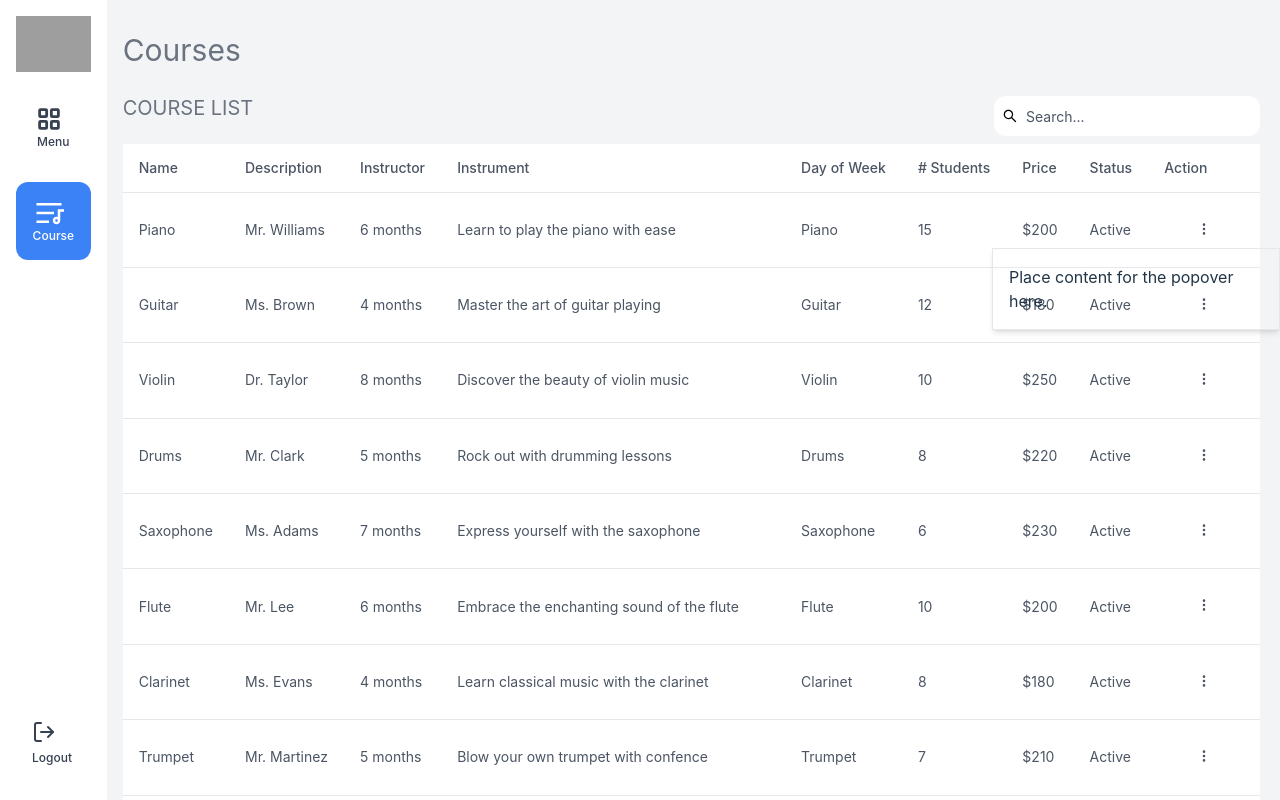
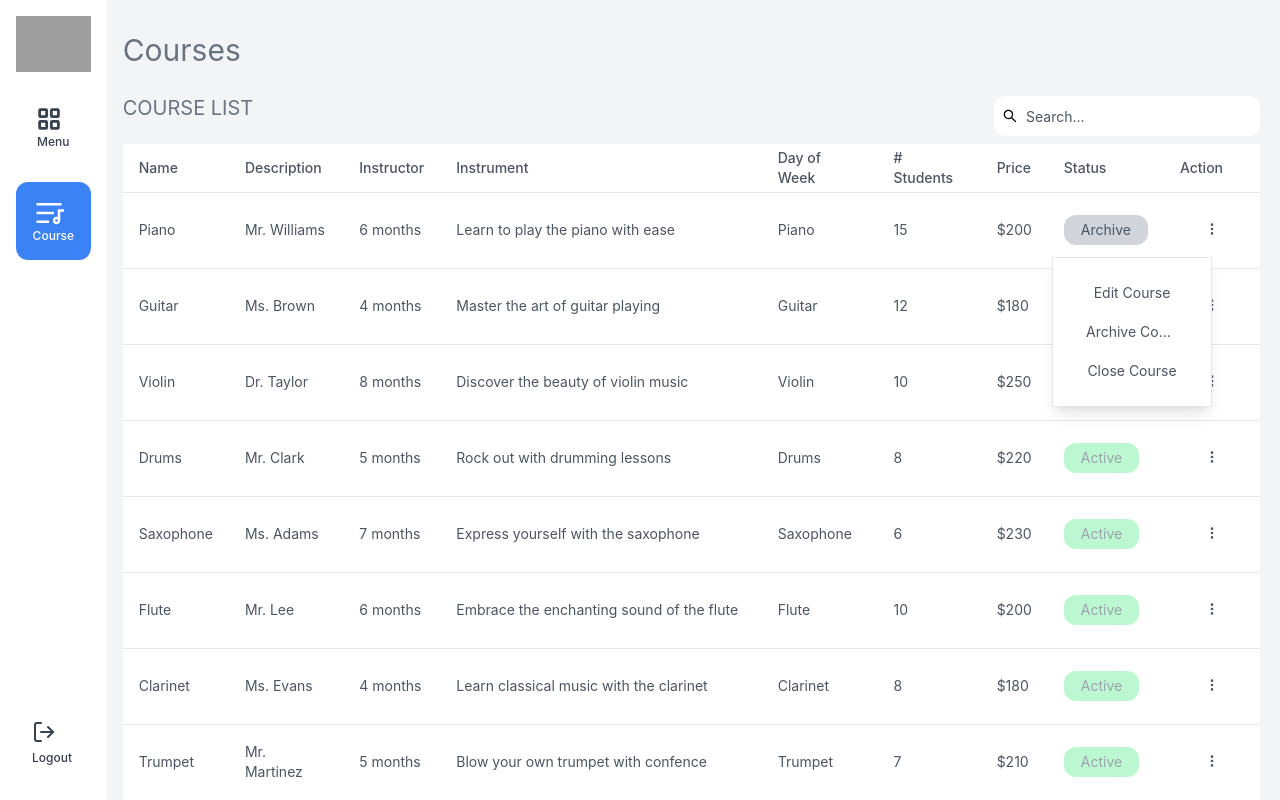
Before and after one commit to rajendranali/music-school-dashbord, a React (Vite) app: page /course in a window 1280 px wide. Both pictures are taken after a click on the button 1204 px from the left and 228 px from the top of the page. Built offline with nearby package versions, Linux system fonts and the light colour scheme; data requests are answered from the project's data file; grey boxes are pictures that could not be loaded.

Commit message:
ui and condition different cases

```diff
--- a/db.json
+++ b/db.json
@@ -144,7 +144,7 @@
             "instrument": "Piano",
             "numStudents": "15",
             "price": "$200",
-            "status": "Active",
+            "status": "Archive",
             "action": "Edit"
         },
         {
@@ -156,7 +156,7 @@
             "instrument": "Guitar",
             "numStudents": "12",
             "price": "$180",
-            "status": "Active",
+            "status": "Closed",
             "action": "Edit"
         },
         {
--- a/src/CommonComponents/NewTable.jsx
+++ b/src/CommonComponents/NewTable.jsx
@@ -37,13 +37,60 @@ export function TableDemo({ dataSource, column }) {
             <TableCell className="h-8">{invoice?.instrument}</TableCell>
             <TableCell className="h-8">{invoice?.numStudents}</TableCell>
             <TableCell className="h-8">{invoice?.price}</TableCell>
-            <TableCell className="h-8">{invoice?.status}</TableCell>
+            <TableCell
+              className={`h-8 ${
+                invoice.status === "Active" ? "rounded-sm" : ""
+              }`}
+            >
+              {invoice.status === "Active" ? (
+                <button className="bg-green-200 text-gray-400 py-1 px-4 rounded-xl font-normal">
+                  {invoice.status}
+                </button>
+              ) : invoice.status === "Closed" ? (
+                <button className="bg-red-200 text-gray-400 py-1 px-4 rounded-xl font-normal">
+                  {invoice.status}
+                </button>
+              ) : invoice.status === "Archive" ? (
+                <button className="bg-gray-300 text-gray-600 py-1 px-4 rounded-xl font-normal">
+                  {invoice.status}
+                </button>
+              ) : (
+                invoice.status
+              )}
+            </TableCell>
+
             <TableCell className="h-8 text-xl">
               <Button className="bg-white border-none">
-                <Popover>
-                  <PopoverTrigger className="bg-white border-none"><BsThreeDotsVertical/></PopoverTrigger>
-                  <PopoverContent>
-                    Place content for the popover here.
+                <Popover className="relative">
+                  <PopoverTrigger className="bg-white p-2 rounded-full cursor-pointer">
+                    <BsThreeDotsVertical />
+                  </PopoverTrigger>
+                  <PopoverContent className="absolute right-0 mt-2 w-40 bg-white rounded-md shadow-lg">
+                    <ul className="text-left">
+                      {" "}
+                      {/* Align list items and button content to the left */}
+                      <li className="text-left">
+                        {" "}
+                        {/* Align list item to the left */}
+                        <button className="w-full px-4 text-sm text-gray-600 bg-white hover:bg-gray-100 focus:outline-none font-normal truncate">
+                          Edit Course
+                        </button>
+                      </li>
+                      <li className="text-left">
+                        {" "}
+                        {/* Align list item to the left */}
+                        <button className="w-full px-4 text-sm text-gray-600 bg-white hover:bg-gray-100 focus:outline-none font-normal truncate">
+                          Archive Course
+                        </button>
+                      </li>
+                      <li className="text-left">
+                        {" "}
+                        {/* Align list item to the left */}
+                        <button className="w-full px-4 text-sm text-gray-600 bg-white hover:bg-gray-100 focus:outline-none font-normal truncate">
+                          Close Course
+                        </button>
+                      </li>
+                    </ul>
                   </PopoverContent>
                 </Popover>
               </Button>
--- a/src/Pages/OverViews.jsx
+++ b/src/Pages/OverViews.jsx
@@ -93,7 +93,7 @@ const OverViews = () => {
         type="best_std"
       />
 
-      <Button className="bg-purple-400 border-none rounded-xl mt-2 mb-2">+ Add Course</Button>
+      <Button className="bg-purple-400 border-none rounded-xl mt-2 mb-2">+Add Course</Button>
     </div>
   );
 };
```
